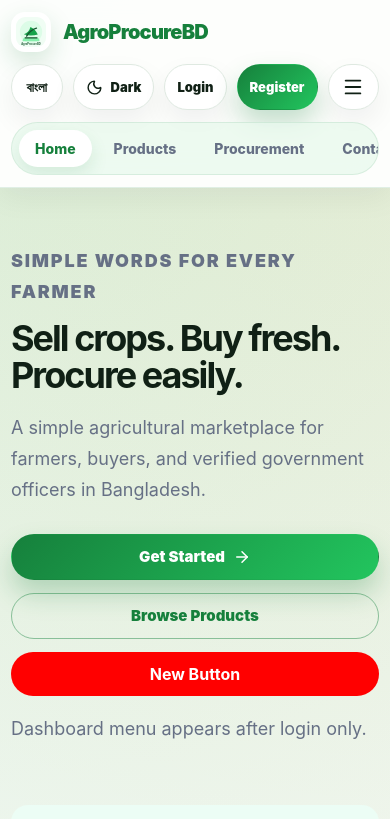
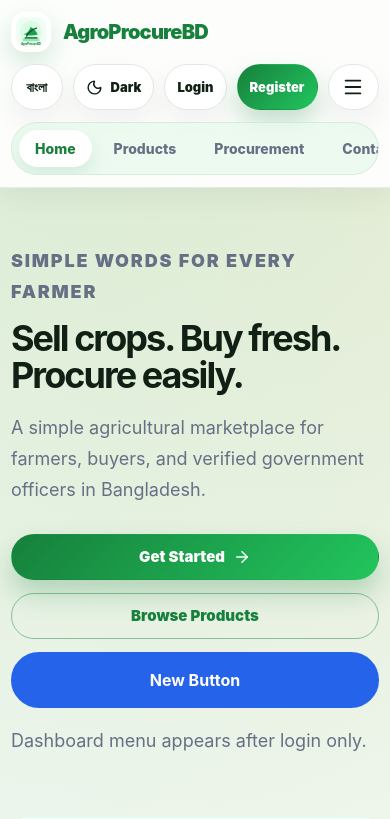
Before and after one commit to IA-MAHIM/AgroProcureBD, a React (Vite) app: page / in a window 390 px wide. Shown: the top 819 px of the page. Built offline with nearby package versions, Linux system fonts and the light colour scheme; no server answers.

Commit message:
Update styles.css

```diff
--- a/src/styles.css
+++ b/src/styles.css
@@ -1086,7 +1086,35 @@ tr:last-child td {
     transition:.3s;
 }
 
-.hero-third-btn:hover{
-    background:darkred;
+.hero-third-btn {
+    display: inline-flex;
+    align-items: center;
+    justify-content: center;
+    gap: 8px;
+
+    min-height: 56px;
+    padding: 0 28px;
+
+    background: #2563eb;
+    color: #ffffff !important;
+
+    border: 2px solid #2563eb;
+    border-radius: 999px;
+
+    font-size: 16px;
+    font-weight: 700;
+
+    text-decoration: none;
+
+    cursor: pointer;
+
+    transition: all 0.3s ease;
+}
+
+.hero-third-btn:hover {
+    background: #1d4ed8;
+    border-color: #1d4ed8;
+    color: #ffffff !important;
+    transform: translateY(-2px);
 }
 }
```
